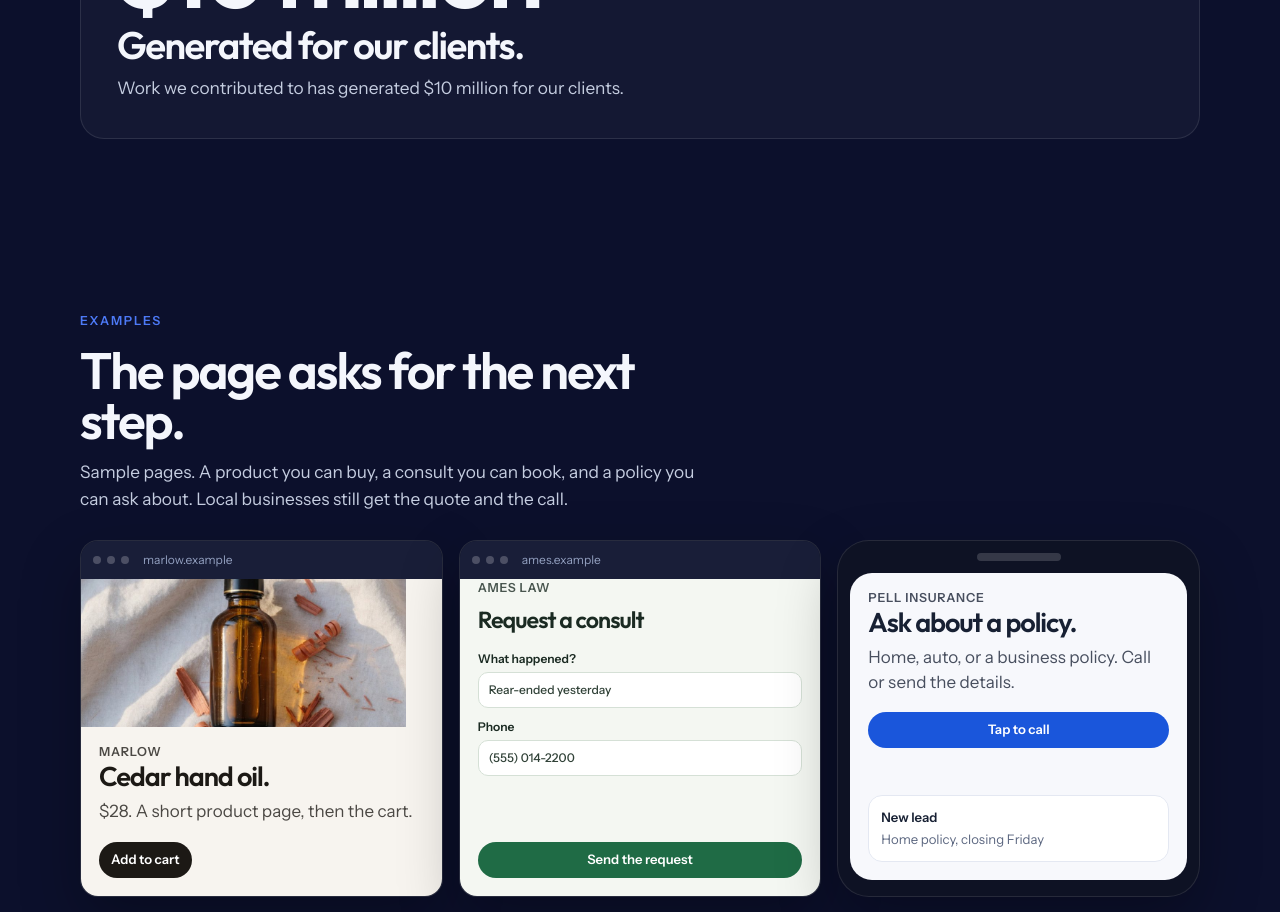
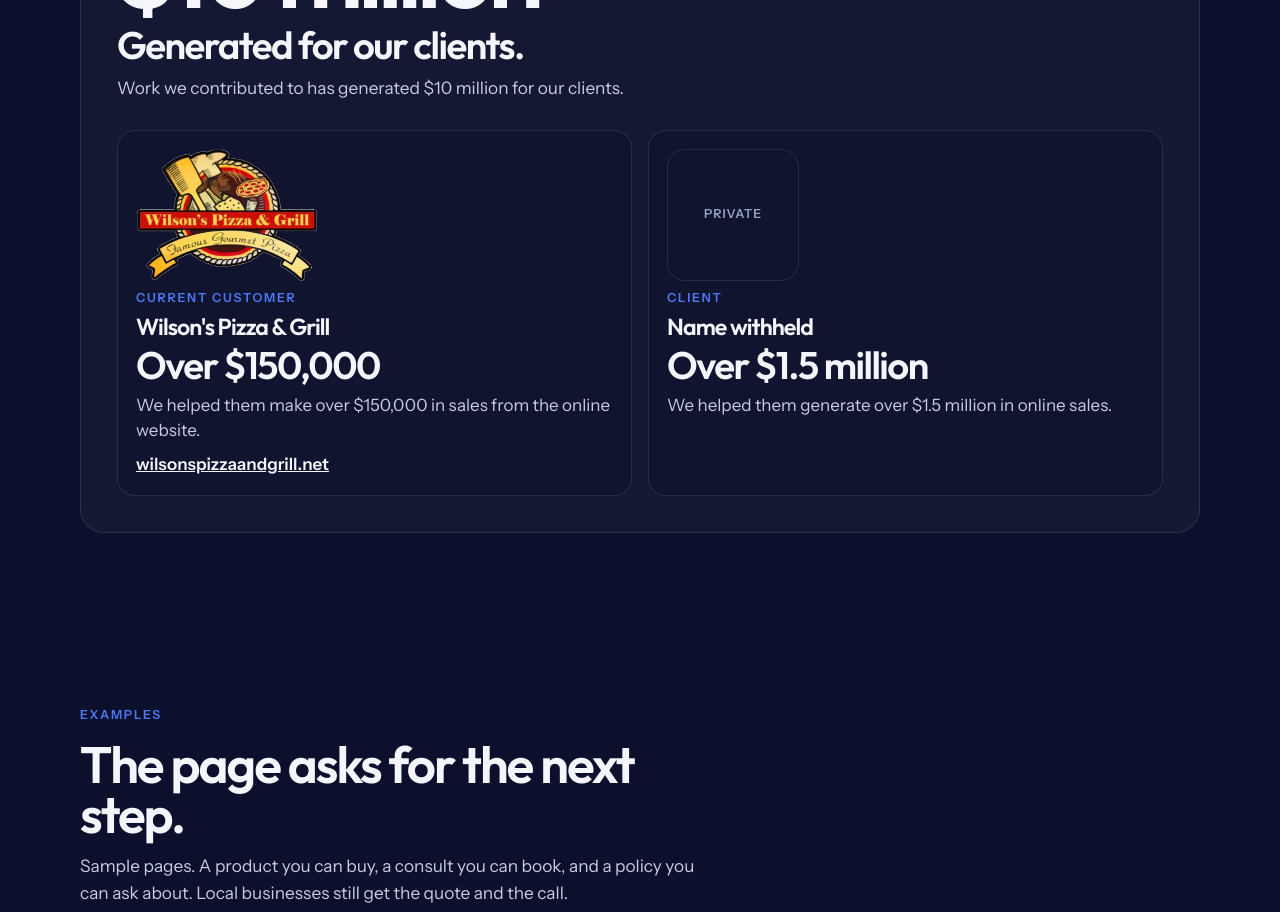
Before and after one commit to konvertmarketing1-star/konvrt, a React (Vite) app: page / in a window 1280 px wide. Shown: the part 1020-1932 px from the top of the page. Built offline with nearby package versions, Linux system fonts and the light colour scheme.

Commit message:
Add Wilson's Pizza and a private client to the results.
Wilson's is a current customer, with the shop logo, and over $150,000 in online-website sales. The other client stays unnamed, at over $1.5 million in online sales.

```diff
--- a/src/App.tsx
+++ b/src/App.tsx
@@ -4,6 +4,7 @@ import { Cursor } from "./icons";
 import { inquiryEmail } from "./config";
 import {
   addons,
+  clientResults,
   comparison,
   customOffer,
   customSeeds,
@@ -477,6 +478,26 @@ export function App() {
               <p className="lede">
                 Work we contributed to has generated $10 million for our clients.
               </p>
+              <div className="client-grid">
+                {clientResults.map((client) => (
+                  <article key={client.id} className="client-card">
+                    {client.logo ? (
+                      <img src={client.logo} alt={client.logoAlt} />
+                    ) : (
+                      <p className="client-private">Private</p>
+                    )}
+                    <p className="kicker">{client.label}</p>
+                    <h3>{client.name}</h3>
+                    <p className="client-amount">{client.amount}</p>
+                    <p className="detail">{client.detail}</p>
+                    {client.href ? (
+                      <a href={client.href} target="_blank" rel="noopener noreferrer">
+                        {client.hrefLabel}
+                      </a>
+                    ) : null}
+                  </article>
+                ))}
+              </div>
             </div>
           </div>
         </section>
--- a/src/data.ts
+++ b/src/data.ts
@@ -351,6 +351,39 @@ export const steps = [
   },
 ];
 
+export type ClientResult = {
+  id: string;
+  name: string;
+  label: string;
+  amount: string;
+  detail: string;
+  logo?: string;
+  logoAlt?: string;
+  href?: string;
+  hrefLabel?: string;
+};
+
+export const clientResults: ClientResult[] = [
+  {
+    id: "wilsons",
+    name: "Wilson's Pizza & Grill",
+    label: "Current customer",
+    amount: "Over $150,000",
+    detail: "We helped them make over $150,000 in sales from the online website.",
+    logo: "/clients/wilsons.png",
+    logoAlt: "Wilson's Pizza & Grill",
+    href: "https://wilsonspizzaandgrill.net",
+    hrefLabel: "wilsonspizzaandgrill.net",
+  },
+  {
+    id: "private",
+    name: "Name withheld",
+    label: "Client",
+    amount: "Over $1.5 million",
+    detail: "We helped them generate over $1.5 million in online sales.",
+  },
+];
+
 export const fit = {
   forYou: [
     "A Shopify or online brand that needs more sales",
--- a/src/styles.css
+++ b/src/styles.css
@@ -421,6 +421,70 @@ h1, h2, h3 {
   font-size: clamp(1.8rem, 3vw, 2.4rem);
 }
 
+.client-grid {
+  display: grid;
+  grid-template-columns: 1fr 1fr;
+  gap: 16px;
+  margin-top: 28px;
+}
+
+.client-card {
+  display: flex;
+  flex-direction: column;
+  gap: 8px;
+  padding: 18px;
+  border-radius: 18px;
+  background: rgba(12, 16, 44, 0.45);
+  border: 1px solid var(--line);
+}
+
+.client-card img {
+  width: min(100%, 280px);
+  height: 132px;
+  object-fit: contain;
+  object-position: left center;
+}
+
+.client-private {
+  display: grid;
+  place-items: center;
+  width: 132px;
+  height: 132px;
+  margin: 0;
+  border-radius: 18px;
+  border: 1px solid var(--line);
+  color: var(--faint);
+  font-size: 0.78rem;
+  font-weight: 700;
+  letter-spacing: 0.08em;
+  text-transform: uppercase;
+}
+
+.client-card h3 {
+  margin: 0;
+  font-size: 1.45rem;
+}
+
+.client-amount {
+  margin: 0;
+  font-family: var(--display);
+  font-size: clamp(1.8rem, 3vw, 2.4rem);
+  font-weight: 600;
+  letter-spacing: -0.04em;
+  line-height: 1;
+}
+
+.client-card p { margin: 0; }
+
+.client-card .detail { color: var(--muted); }
+
+.client-card .kicker { margin: 0; }
+
+.client-card a {
+  color: var(--ink);
+  font-weight: 600;
+}
+
 .proof-grid {
   display: grid;
   grid-template-columns: repeat(3, 1fr);
@@ -1582,7 +1646,7 @@ tr:last-child th, tr:last-child td { border-bottom: 0; }
 .success-actions { display: flex; flex-wrap: wrap; gap: 10px; }
 
 @media (max-width: 980px) {
-  .hero-grid, .offer-grid, .offer-grid.two, .proof-grid, .steps, .fit-grid, .founder-grid, .questions, .custom-band, .close-panel, .footer-bar {
+  .hero-grid, .offer-grid, .offer-grid.two, .proof-grid, .steps, .fit-grid, .founder-grid, .client-grid, .questions, .custom-band, .close-panel, .footer-bar {
     grid-template-columns: 1fr;
   }
 
```
Also changed, not shown: public/clients/wilsons.png (added).
